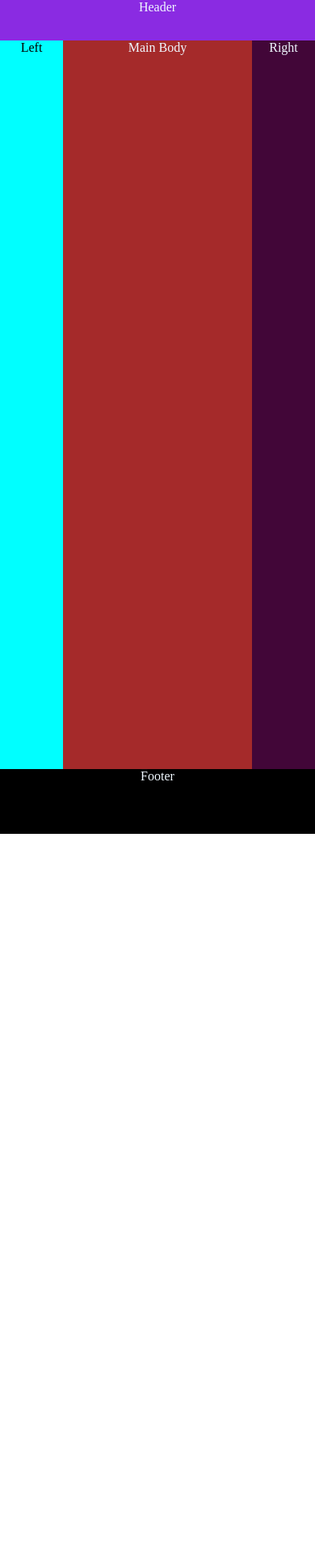
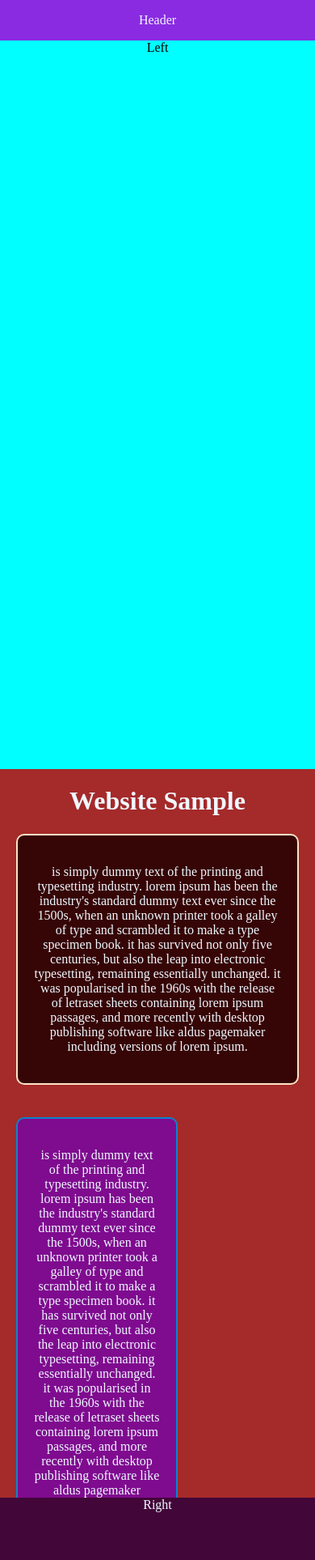
Before and after one commit to Manusharavishan/Elearning, a plain HTML site: page index2.html in a window 390 px wide. Shown: the top 1927 px of the page at 81% size. Before the commit the page ends 1030 px from the top, so only its background shows below. Drawn offline with Linux system fonts and the light colour scheme.

Commit message:
table added main section

```diff
--- a/index2.html
+++ b/index2.html
@@ -11,7 +11,18 @@
 
     <div class="header">Header</div>
     <div class="side-bar-left">Left</div>
-    <div class="main">Main Body</div>
+    <div class="main">
+        <h1>Website Sample</h1>
+        <div class="main-content1">
+            <p>is simply dummy text of the printing and typesetting industry. Lorem Ipsum has been the industry's standard dummy text ever since the 1500s, when an unknown printer took a galley of type and scrambled it to make a type specimen book. It has survived not only five centuries, but also the leap into electronic typesetting, remaining essentially unchanged. It was popularised in the 1960s with the release of Letraset sheets containing Lorem Ipsum passages, and more recently with desktop publishing software like Aldus PageMaker including versions of Lorem Ipsum.</p>
+        </div>
+        <div class="main-content2">
+            <p>is simply dummy text of the printing and typesetting industry. Lorem Ipsum has been the industry's standard dummy text ever since the 1500s, when an unknown printer took a galley of type and scrambled it to make a type specimen book. It has survived not only five centuries, but also the leap into electronic typesetting, remaining essentially unchanged. It was popularised in the 1960s with the release of Letraset sheets containing Lorem Ipsum passages, and more recently with desktop publishing software like Aldus PageMaker including versions of Lorem Ipsum.</p>
+        </div>
+        <div class="main-content2">
+            <p>is simply dummy text of the printing and typesetting industry. Lorem Ipsum has been the industry's standard dummy text ever since the 1500s, when an unknown printer took a galley of type and scrambled it to make a type specimen book. It has survived not only five centuries, but also the leap into electronic typesetting, remaining essentially unchanged. It was popularised in the 1960s with the release of Letraset sheets containing Lorem Ipsum passages, and more recently with desktop publishing software like Aldus PageMaker including versions of Lorem Ipsum.</p>
+        </div>
+    </div>
     <div class="side-bar-right">Right</div>
     <div class="footer">Footer</div>
 
--- a/style2.css
+++ b/style2.css
@@ -9,6 +9,7 @@ body {
     background-color: blueviolet;
     text-align: center;
     color: aliceblue;
+    line-height: 50px;
 
 }
 
@@ -24,9 +25,36 @@ body {
 .main {
     width: 60%;
     height: 900px;
+    align-content: center;
+    align-items: center;
+    text-align: center;
     background-color: brown;
     text-align: center;
     color: aliceblue;
+    float: left;
+}
+
+.main-content1 {
+    padding: 20px;
+    margin: 20px;
+    text-transform: lowercase;
+    background-color: rgb(54, 5, 5);
+    border-radius: 10px;
+    border-style: solid;
+    border-width: 2px;
+    border-color: bisque;
+}
+
+.main-content2 {
+    width: 40%;
+    padding: 20px;
+    margin: 20px;
+    text-transform: lowercase;
+    background-color: rgb(127, 11, 143);
+    border-radius: 10px;
+    border-style: solid;
+    border-width: 2px;
+    border-color: rgb(10, 133, 204);
     float: left;
 }
 
@@ -48,3 +76,20 @@ body {
     float: left;
     text-align: center;
 }
+
+@media screen and (max-width:660px) {
+    .side-bar-left {
+        width: 100%;
+    }
+
+    .side-bar-right {
+            width: 100%;
+
+}
+
+.main {
+    width: 100%;
+}
+
+
+}
--- /dev/null
+++ b/style3.css
@@ -0,0 +1,110 @@
+body {
+    margin: 0;
+    padding: 0;
+    box-sizing: border-box;
+}
+
+.header {
+
+    width: 100%;
+    height: 50px;
+    padding: 10px;
+    background-color: brown;
+    text-align: center;
+    color: aliceblue;
+    line-height: 50px;
+
+}
+
+.left-panel {
+    width: 20%;
+    height: 500px;
+    background-color: cadetblue;
+    text-align: center;
+    float: left;
+}
+
+.main {
+    width: 60%;
+    height: 500px;
+    background-color: darkgoldenrod;
+    float: left;
+}
+
+.table th {
+    width: 200px;
+    margin: auto;
+}
+
+.table th, td {
+
+    padding: 10px;
+    margin: auto;
+
+    }
+.table th {
+    background-color: black;
+    color: azure;
+    margin: auto;
+
+}
+
+
+.table td {
+    background-color: rgb(170, 43, 107);
+    color: azure;
+    margin: auto;
+}
+
+
+.table td:hover {
+    background-color: rgb(95, 13, 54);
+    color: azure;
+    margin: auto;
+}
+
+
+.content1 {
+    width: 100%;
+    margin: 5px;
+    padding: 10px;
+    color: aliceblue;
+    background-color: rgb(48, 9, 9);
+    border-radius: 10px;
+    display: inline-grid;
+    text-align: center;
+
+
+
+}
+
+.right-panel {
+    width: 20%;
+    height: 500px;
+    background-color: rgb(151, 108, 221);
+    text-align: center;
+    float: right;
+}
+
+.footer {
+    width: 100%;
+    height: 50px;
+    background-color: black;
+    color: aliceblue;
+    text-align: center;
+    clear: both;
+    line-height: 50px;
+}
+
+
+@media screen and (max-width:600px) {
+    .left-panel  {
+        width: 100%;
+    }
+    .main {
+        width: 100%;
+    }
+    .right-panel {
+        width: 100%;
+    }
+}
```
Also changed, not shown: index3.html (added, +49 -0 lines).
